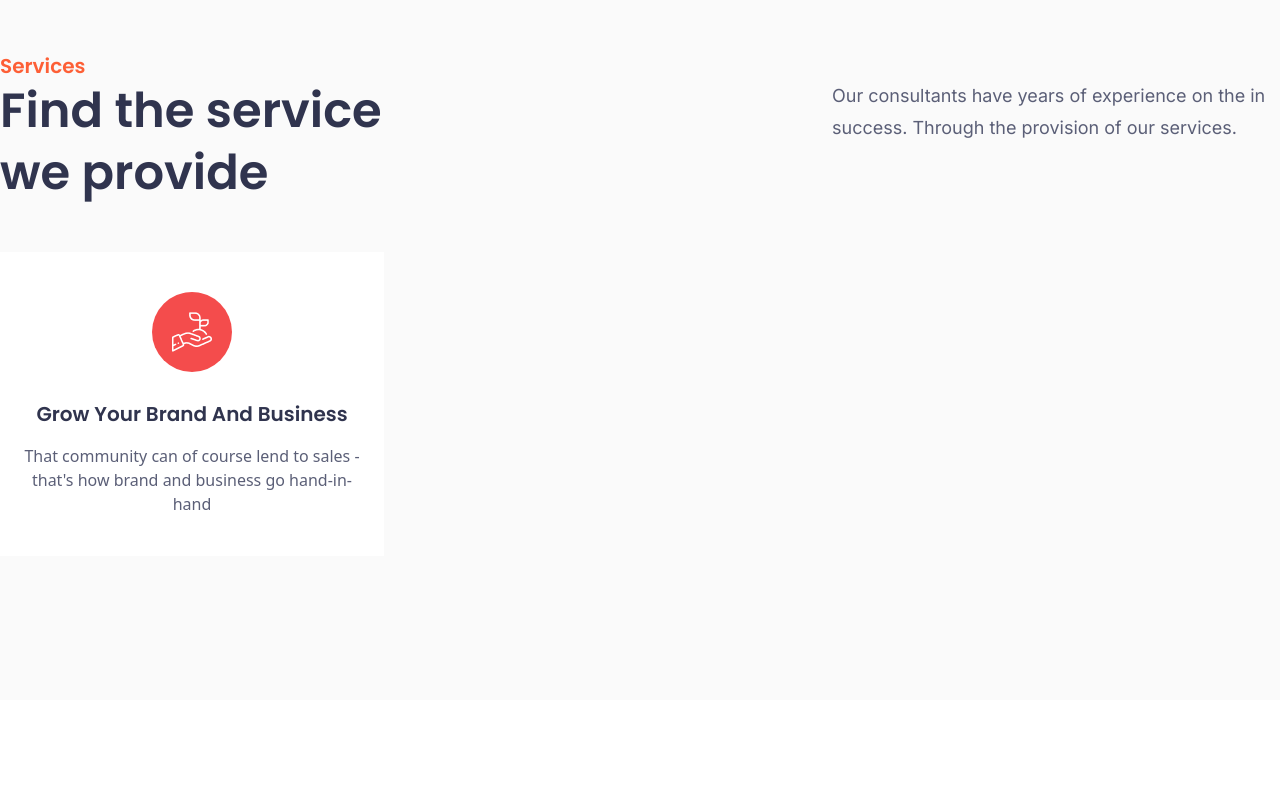
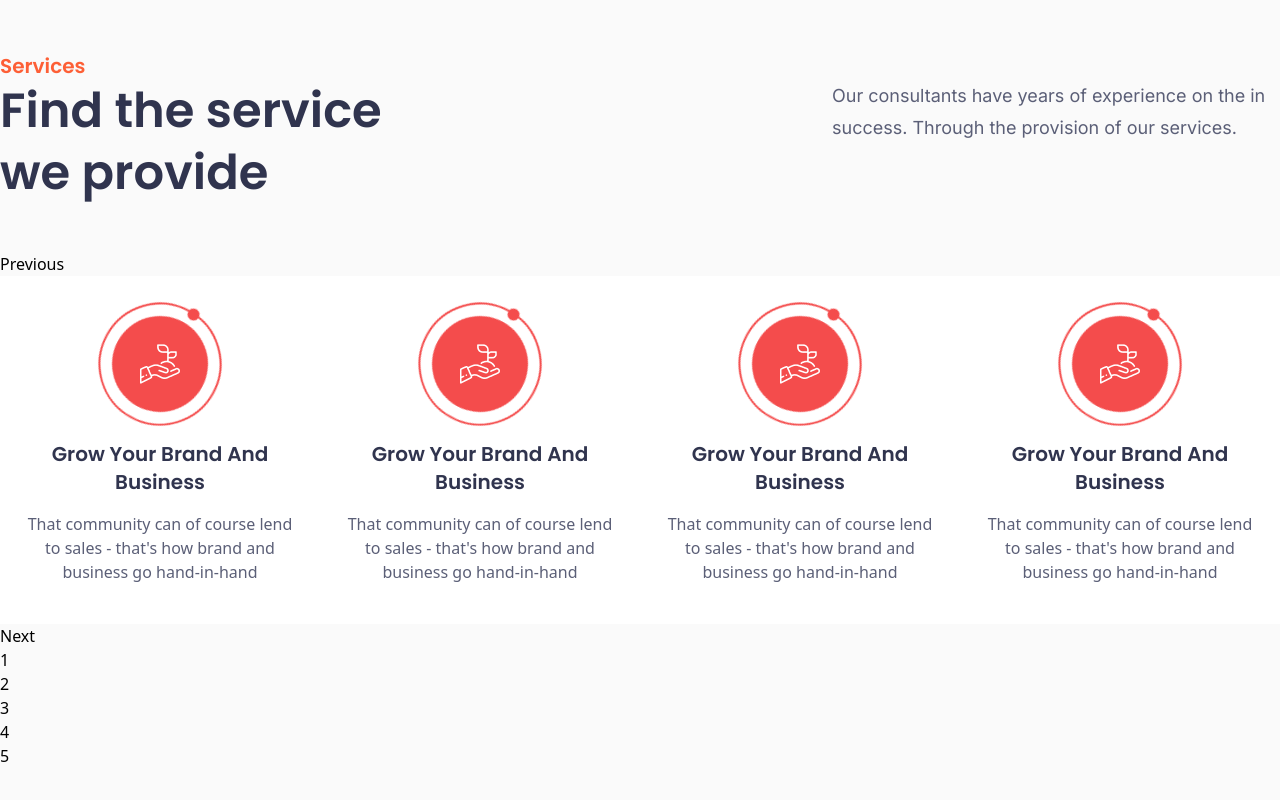
Before and after one commit to aminulwebdev/Innovate_practice_task, a React (Vite) app: page / in a window 1280 px wide. Shown: the part 1994-2794 px from the top of the page. Before the commit the page ends 2694 px from the top, so only its background shows below. Built offline with nearby package versions, Linux system fonts and the light colour scheme.

Commit message:
service - slider added

```diff
--- a/package.json
+++ b/package.json
@@ -12,7 +12,9 @@
   "dependencies": {
     "react": "^18.2.0",
     "react-dom": "^18.2.0",
-    "react-icons": "^4.10.1"
+    "react-icons": "^4.10.1",
+    "react-slick": "^0.29.0",
+    "slick-carousel": "^1.8.1"
   },
   "devDependencies": {
     "@types/react": "^18.2.15",
--- a/src/App.jsx
+++ b/src/App.jsx
@@ -1,8 +1,16 @@
 import { IoIosArrowDown } from "react-icons/io";
 import { AiFillStar } from "react-icons/ai";
 import { BsCheckLg } from "react-icons/bs";
-
+import Slider from "react-slick";
+import "slick-carousel/slick/slick.css";
 function App() {
+  const settings = {
+    dots: true,
+    infinite: true,
+    speed: 500,
+    slidesToShow: 4,
+    slidesToScroll: 1,
+  };
   return (
     <>
       {/*==========================
@@ -217,17 +225,126 @@ function App() {
             </p>
           </div>
 
-          <div>
-            <div className=" w-96 px-6 py-10 bg-white">
-              <div className=" bg-[#F44C4C] w-fit p-5 rounded-full m-auto">
-                <img src="/serviceIcon_one.png" alt="" />
+          {/* ===========Slider========== */}
+
+          <Slider {...settings}>
+            {/* -------Slider_01------ */}
+            <div className=" w-1/3 px-6 py-10 bg-white">
+              <div className=" relative">
+                <div className=" animate-spin bg-[#F44C4C] w-24 h-24  rounded-full m-auto relative">
+                  <span className="  w-[128%] h-[128%] border-2 border-[#F44C4C] rounded-full absolute top-1/2 left-1/2 -translate-x-1/2 -translate-y-1/2 after:absolute after:w-3 after:h-3 after:bg-[#F44C4C] after:rounded-full after:top-[-6px] after:left-1/2"></span>
+                </div>
+                <img
+                  src="/serviceIcon_one.png"
+                  alt=""
+                  className=" absolute top-1/2 left-1/2 -translate-x-1/2 -translate-y-1/2"
+                />
               </div>
+
               <div className=" text-center">
-                <h4 className=" text-xl leading-7 font-semibold font-primary text-primary_clr pt-7 pb-4">Grow Your Brand And Business</h4>
-                <p className=" text-base leading-6 font-normal text-secondary_clr">That community can of course lend to sales - that's how brand and business go hand-in-hand</p>
+                <h4 className=" text-xl leading-7 font-semibold font-primary text-primary_clr pt-7 pb-4">
+                  Grow Your Brand And Business
+                </h4>
+                <p className=" text-base leading-6 font-normal text-secondary_clr">
+                  That community can of course lend to sales - that's how brand
+                  and business go hand-in-hand
+                </p>
               </div>
             </div>
-          </div>
+            {/* -------Slider_02------ */}
+            <div className=" w-1/3 px-6 py-10 bg-white">
+              <div className=" relative">
+                <div className=" animate-spin bg-[#F44C4C] w-24 h-24  rounded-full m-auto relative">
+                  <span className="  w-[128%] h-[128%] border-2 border-[#F44C4C] rounded-full absolute top-1/2 left-1/2 -translate-x-1/2 -translate-y-1/2 after:absolute after:w-3 after:h-3 after:bg-[#F44C4C] after:rounded-full after:top-[-6px] after:left-1/2"></span>
+                </div>
+                <img
+                  src="/serviceIcon_one.png"
+                  alt=""
+                  className=" absolute top-1/2 left-1/2 -translate-x-1/2 -translate-y-1/2"
+                />
+              </div>
+
+              <div className=" text-center">
+                <h4 className=" text-xl leading-7 font-semibold font-primary text-primary_clr pt-7 pb-4">
+                  Grow Your Brand And Business
+                </h4>
+                <p className=" text-base leading-6 font-normal text-secondary_clr">
+                  That community can of course lend to sales - that's how brand
+                  and business go hand-in-hand
+                </p>
+              </div>
+            </div>
+            {/* -------Slider_03------ */}
+            <div className=" w-1/3 px-6 py-10 bg-white">
+              <div className=" relative">
+                <div className=" animate-spin bg-[#F44C4C] w-24 h-24  rounded-full m-auto relative">
+                  <span className="  w-[128%] h-[128%] border-2 border-[#F44C4C] rounded-full absolute top-1/2 left-1/2 -translate-x-1/2 -translate-y-1/2 after:absolute after:w-3 after:h-3 after:bg-[#F44C4C] after:rounded-full after:top-[-6px] after:left-1/2"></span>
+                </div>
+                <img
+                  src="/serviceIcon_one.png"
+                  alt=""
+                  className=" absolute top-1/2 left-1/2 -translate-x-1/2 -translate-y-1/2"
+                />
+              </div>
+
+              <div className=" text-center">
+                <h4 className=" text-xl leading-7 font-semibold font-primary text-primary_clr pt-7 pb-4">
+                  Grow Your Brand And Business
+                </h4>
+                <p className=" text-base leading-6 font-normal text-secondary_clr">
+                  That community can of course lend to sales - that's how brand
+                  and business go hand-in-hand
+                </p>
+              </div>
+            </div>
+            {/* -------Slider_04------ */}
+            <div className=" w-1/3 px-6 py-10 bg-white">
+              <div className=" relative">
+                <div className=" animate-spin bg-[#F44C4C] w-24 h-24  rounded-full m-auto relative">
+                  <span className="  w-[128%] h-[128%] border-2 border-[#F44C4C] rounded-full absolute top-1/2 left-1/2 -translate-x-1/2 -translate-y-1/2 after:absolute after:w-3 after:h-3 after:bg-[#F44C4C] after:rounded-full after:top-[-6px] after:left-1/2"></span>
+                </div>
+                <img
+                  src="/serviceIcon_one.png"
+                  alt=""
+                  className=" absolute top-1/2 left-1/2 -translate-x-1/2 -translate-y-1/2"
+                />
+              </div>
+
+              <div className=" text-center">
+                <h4 className=" text-xl leading-7 font-semibold font-primary text-primary_clr pt-7 pb-4">
+                  Grow Your Brand And Business
+                </h4>
+                <p className=" text-base leading-6 font-normal text-secondary_clr">
+                  That community can of course lend to sales - that's how brand
+                  and business go hand-in-hand
+                </p>
+              </div>
+            </div>
+            {/* -------Slider_05------ */}
+            <div className=" w-1/3 px-6 py-10 bg-white">
+              <div className=" relative">
+                <div className=" animate-spin bg-[#F44C4C] w-24 h-24  rounded-full m-auto relative">
+                  <span className="  w-[128%] h-[128%] border-2 border-[#F44C4C] rounded-full absolute top-1/2 left-1/2 -translate-x-1/2 -translate-y-1/2 after:absolute after:w-3 after:h-3 after:bg-[#F44C4C] after:rounded-full after:top-[-6px] after:left-1/2"></span>
+                </div>
+                <img
+                  src="/serviceIcon_one.png"
+                  alt=""
+                  className=" absolute top-1/2 left-1/2 -translate-x-1/2 -translate-y-1/2"
+                />
+              </div>
+
+              <div className=" text-center">
+                <h4 className=" text-xl leading-7 font-semibold font-primary text-primary_clr pt-7 pb-4">
+                  Grow Your Brand And Business
+                </h4>
+                <p className=" text-base leading-6 font-normal text-secondary_clr">
+                  That community can of course lend to sales - that's how brand
+                  and business go hand-in-hand
+                </p>
+              </div>
+            </div>
+          </Slider>
+          {/* ===========Slider========== */}
         </div>
       </section>
 
```
Also changed, not shown: 1 other file (tests, documents, lock files or other folders).
